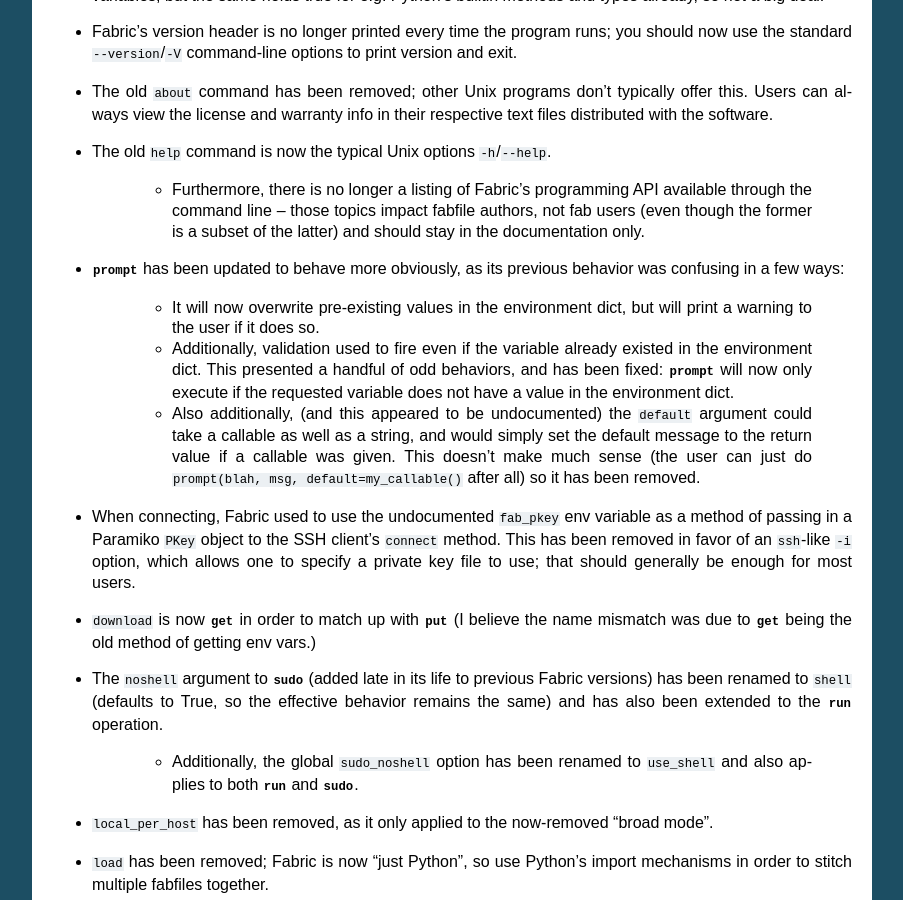
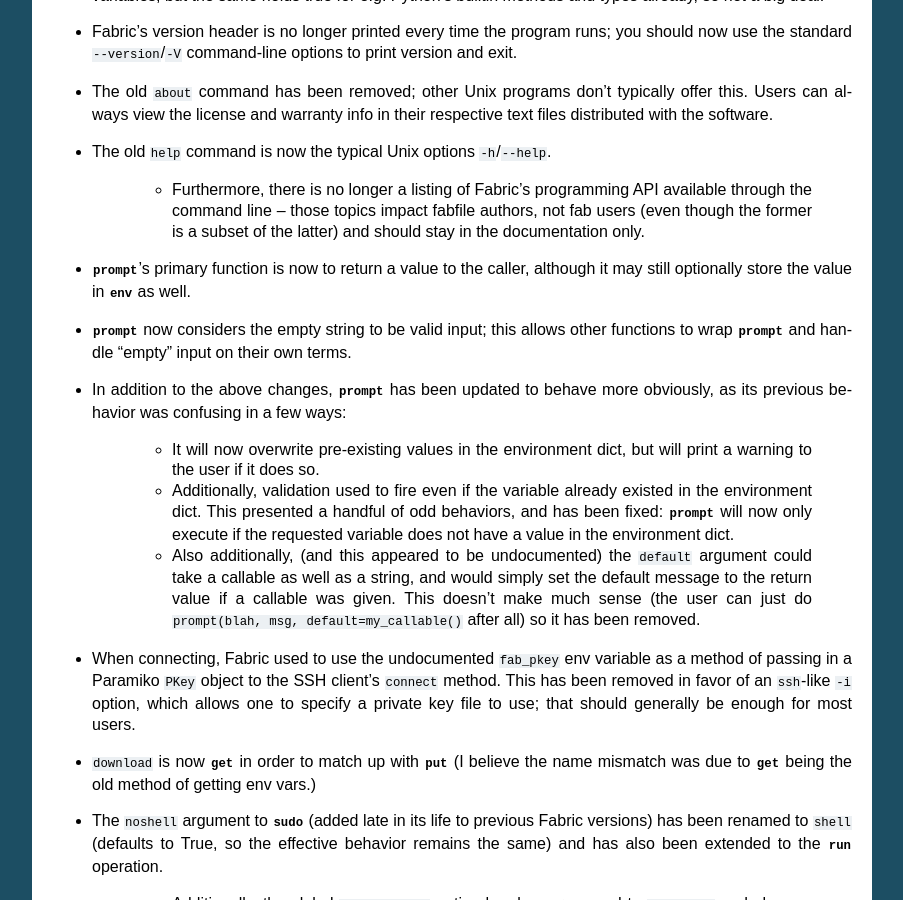
Before and after one commit to fabric/fabric, a Sphinx documentation site: the page built from docs/compatibility.rst, in a window 1280 px wide and 900 px high, scrolled down 2059 px. Shown: the whole window, without its empty margins (198-1101 px from the left). Built offline with Sphinx 7.4.7, drawn with Linux system fonts in a browser that asks for light colours.

Commit message:
Update behavior of prompt() to be more streamlined by default.
* No longer requires env dict key for storage (this behavior is now optional)
* Allows empty input so other functions may wrap it more easily
* Compatibility docs updated with these changes

```diff
--- a/docs/compatibility.rst
+++ b/docs/compatibility.rst
@@ -135,8 +135,12 @@
       authors, not fab users (even though the former is a subset of the latter)
       and should stay in the documentation only.
 
-* `prompt` has been updated to behave more obviously, as its previous
-  behavior was confusing in a few ways:
+* `prompt`'s primary function is now to return a value to the caller, although
+  it may still optionally store the value in `env` as well.
+* `prompt` now considers the empty string to be valid input; this allows other
+  functions to wrap `prompt` and handle "empty" input on their own terms.
+* In addition to the above changes, `prompt` has been updated to behave more
+  obviously, as its previous behavior was confusing in a few ways:
 
     * It will now overwrite pre-existing values in the environment dict, but
       will print a warning to the user if it does so.
```
Also changed, not shown: 1 other file.
